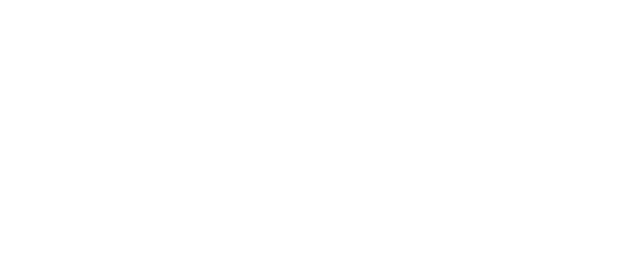
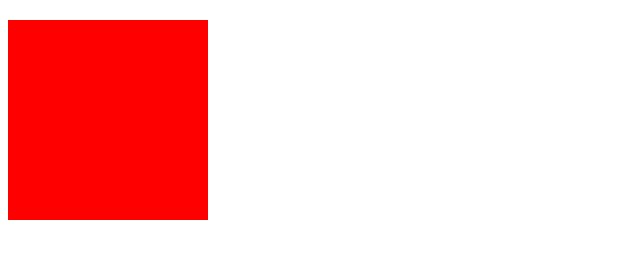
Before and after one commit to Jefrow/foobar, a plain HTML site: page index.html in a window 1280 px wide. Shown: the whole page, without its empty margins (0-640 px from the left). Drawn offline with Linux system fonts and the light colour scheme.

Commit message:
make h2 red

```diff
--- a/index.html
+++ b/index.html
@@ -4,6 +4,7 @@
   <meta charset="UTF-8">
   <meta http-equiv="X-UA-Compatible" content="IE=edge">
   <meta name="viewport" content="width=device-width, initial-scale=1.0">
+  <link rel="stylesheet" href="styles.css">
   <title>Document</title>
 </head>
 <body>
--- a/styles.css
+++ b/styles.css
@@ -0,0 +1,5 @@
+h2 {
+  height: 200px;
+  width: 200px;
+  background-color: red;
+}
```
